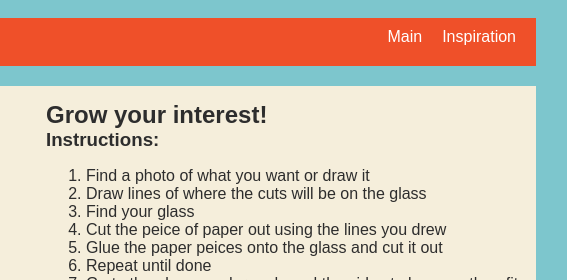
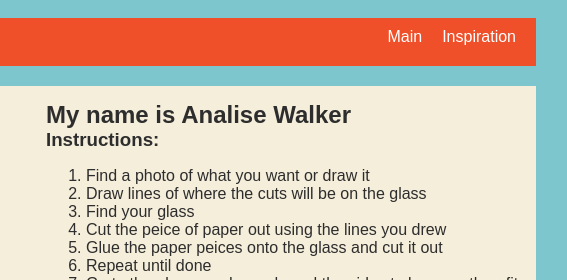
Before and after one commit to analise2-1/analise2-1.github.io, a plain HTML site: page index.html in a window 1280 px wide. Shown: the top 280 px of the page, 504-1071 px from the left. Drawn offline with Linux system fonts and the light colour scheme.

Commit message:
Update index.html

```diff
--- a/index.html
+++ b/index.html
@@ -1,7 +1,7 @@
 <!DOCTYPE html>
 <html>
   <head>
-    <title>Stained Glass</title>
+    <title>About Me</title>
     <link rel="stylesheet" href="style.css" />
   </head>
 
@@ -23,7 +23,7 @@
         </div>
         <!--Content section-->
         <div class="content">
-          <h2>Grow your interest!</h2>
+          <h2>My name is Analise Walker</h2>
 
           <div id="instructions">
             <h3>Instructions:</h3>
```
